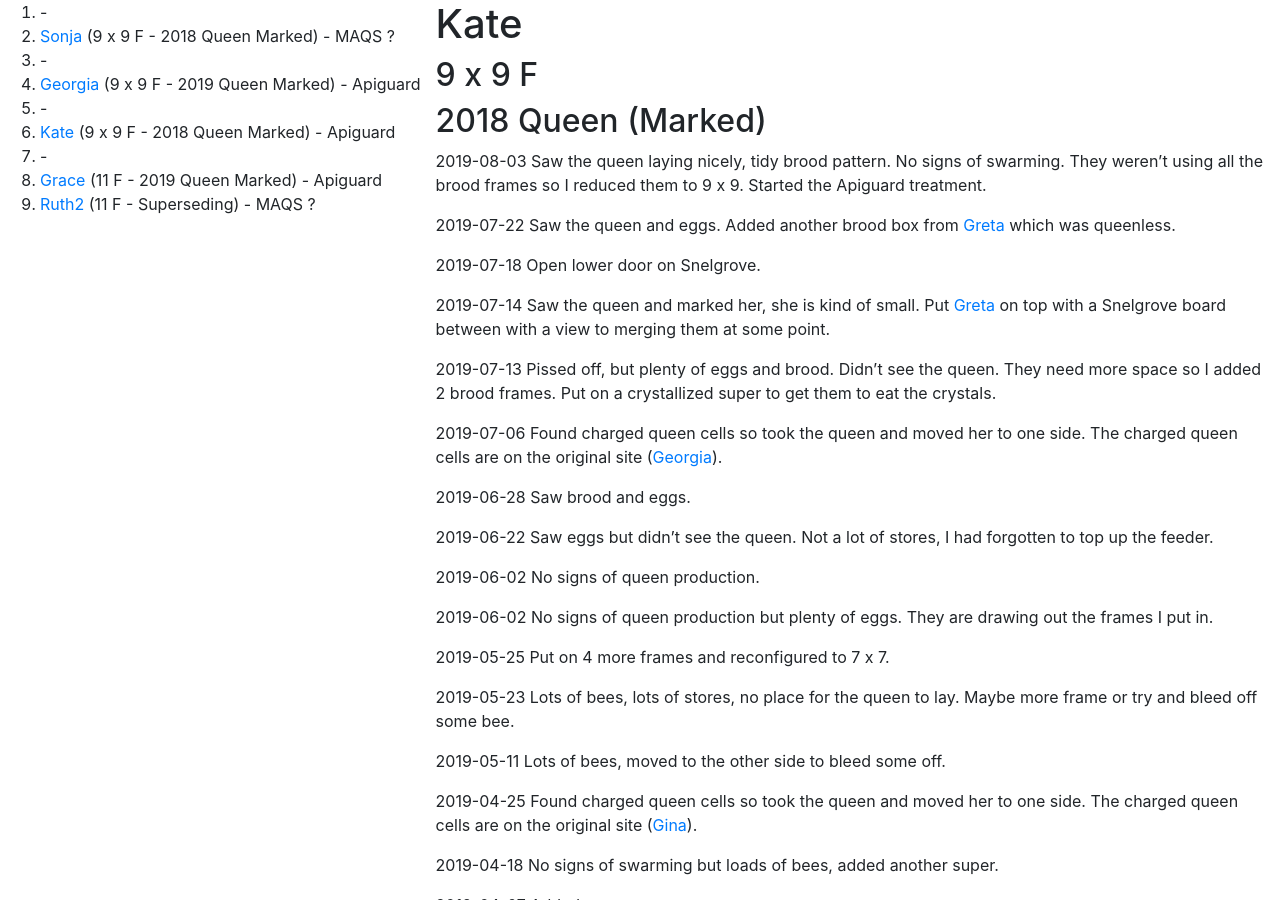
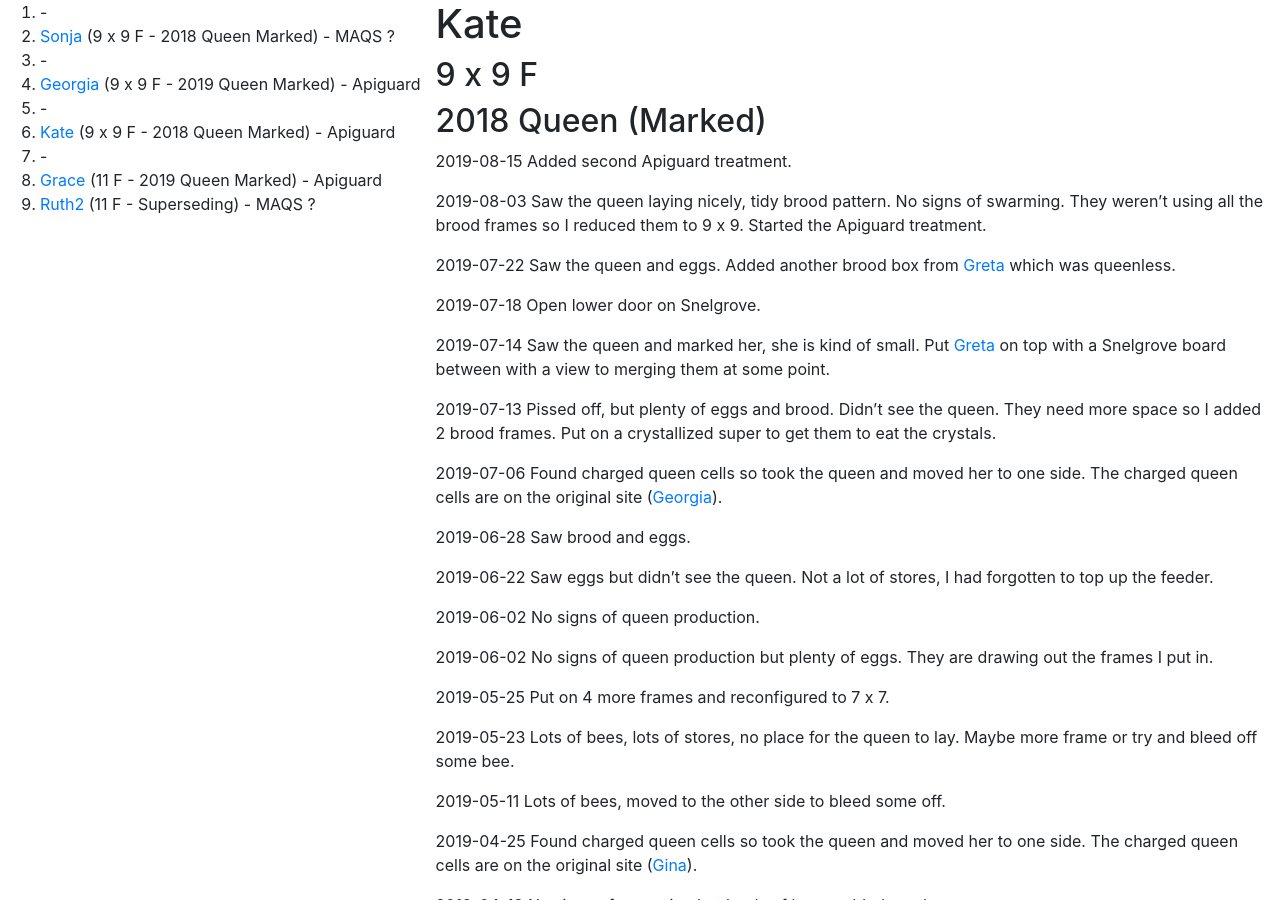
Before and after one commit to joejcollins/rhapsody-angel, a Jekyll site: the page built from queens/kate.md, in a window 1280 px wide and 900 px high. Built offline with Jekyll 4.4.1, drawn with Linux system fonts in a browser that asks for light colours; our own code applies the rules of GitHub Pages for plain Markdown files.

Commit message:
Update kate.md

```diff
--- a/queens/kate.md
+++ b/queens/kate.md
@@ -1,6 +1,8 @@
 # Kate
 ## 9 x 9 F
 ## 2018 Queen (Marked)
+
+2019-08-15 Added second Apiguard treatment.
 
 2019-08-03 Saw the queen laying nicely, tidy brood pattern.  No signs of swarming.  They weren't using all the brood frames so I reduced them to 9 x 9.  Started the Apiguard treatment.
 
```
